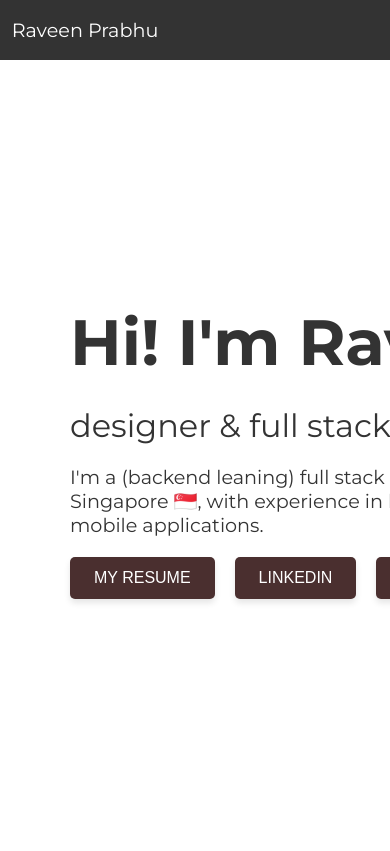
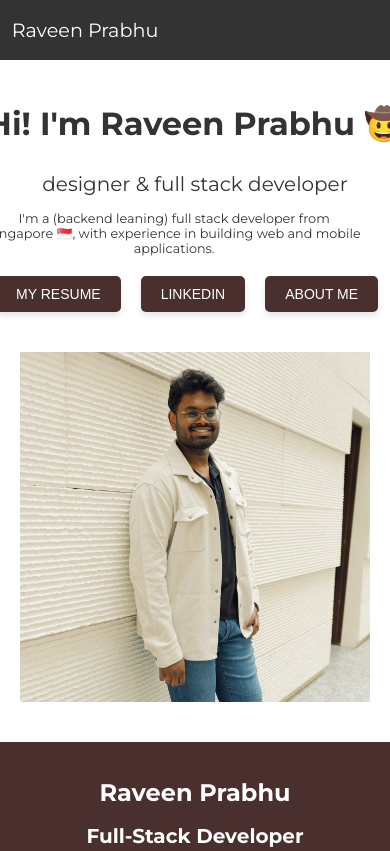
Before and after one commit to itsraveen/personal-portfolio, a Gatsby site: page / in a window 390 px wide. Shown: the top 851 px of the page. Built offline with nearby package versions, Linux system fonts and the light colour scheme; Gatsby itself is replaced by a stand-in of ours.

Commit message:
Configure hero screen for mobile

```diff
--- a/src/components/css/hero2.module.css
+++ b/src/components/css/hero2.module.css
@@ -102,3 +102,72 @@ html, body {
   .button:hover {
     background-color: #826666; /* Darker shade on hover */
   }
+
+
+/* Mobile Styles */
+@media (max-width: 768px) {
+    .hero {
+        flex-direction: column; /* Stack text and image vertically */
+        /* padding: 10px; */
+        height: auto; /* Allow height to adjust based on content */
+        justify-content: center;
+        align-items: center;
+        text-align: center;
+        margin-top: 5vh;
+    }
+
+    .textSide {
+        padding-left: 0; /* Remove left padding */
+        padding-right: 0;
+    }
+
+    .name {
+        width: auto; /* Allow the name to adjust its width */
+        font-size: 1.0em; /* Adjust font size for smaller screens */
+        height: auto; /* Adjust height */
+        line-height: normal; /* Adjust line height */
+        word-wrap: break-word; /* Ensure long words break */
+    }
+
+    .roles {
+        font-size: 1.25em; /* Adjust font size for smaller screens */
+        margin: 15px 0;
+    }
+
+    .intro {
+        font-size: 0.8em; /* Adjust font size for smaller screens */
+        max-width: 90%; /* Restrict width to fit smaller screens */
+        word-wrap: break-word; /* Ensure long words break */
+    }
+
+    .imageSide {
+        margin: 20px 0;
+        width: 100%; /* Allow image to take up full width */
+        padding: 0;
+    }
+
+    .buttonContainer {
+        flex-direction: row; /* Stack buttons vertically */
+    }
+
+    .button {
+        margin: 0 10px; /* Add space between stacked buttons */
+        padding: 10px 20px; /* Adjust padding */
+        font-size: 14px; /* Adjust font size */
+    }
+
+    .name:hover {
+        width: auto; /* Adjust width to fit "Hi! I'm Raveen Prabhu" */
+        background-color: #D7E8D5; /* Highlight color on hover */
+        animation: bounce 0.5s;
+    }
+
+    @keyframes bounce {
+        0%, 100% {
+            transform: translateY(0);
+        }
+        50% {
+            transform: translateY(-10px);
+        }
+    }
+}
--- a/src/components/js/navbar.js
+++ b/src/components/js/navbar.js
@@ -13,7 +13,7 @@ const Navbar = () => {
       setIsMobile(window.innerWidth < 768);
     };
 
-    handleResize();
+    handleResize(); // Run the function on mount
     window.addEventListener('resize', handleResize);
     return () => window.removeEventListener('resize', handleResize);
   }, []);
@@ -23,18 +23,43 @@ const Navbar = () => {
   };
 
   return (
-    <nav id="navbar" className={styles.navbar}>
+    <nav className={styles.navbar}>
       <div className={styles.navbarLeft}>
         <Link to="/" className={styles.navbarLink}>
           <span className={styles.navbarBrand}>Raveen Prabhu</span>
         </Link>
       </div>
       {isMobile ? (
-        <div className={styles.navbarRight}>
-          <button className={styles.menuButton} onClick={toggleMenu}>
-            <Menu size={24} />
-          </button>
-        </div>
+        <>
+          <div className={styles.navbarRight}>
+            {/* <button className={styles.menuButton} onClick={toggleMenu}>
+              <Menu size={24} />
+            </button> */}
+
+            <button className={styles.menuButton} onClick={toggleMenu}>
+              ☰ {/* Temporary replacement for testing */}
+            </button>
+
+          </div>
+          {isMenuOpen && (
+            <div className={styles.mobileMenu}>
+              <ul className={styles.mobileNavbarMenu}>
+                <li className={styles.mobileNavbarItem}>
+                  <Link to="/" className={styles.navbarLink}>Home</Link>
+                </li>
+                <li className={styles.mobileNavbarItem}>
+                  <Link to="/about" className={styles.navbarLink}>About</Link>
+                </li>
+                <li className={styles.mobileNavbarItem}>
+                  <Link to="/experience" className={styles.navbarLink}>Experiences</Link>
+                </li>
+                <li className={styles.mobileNavbarItem}>
+                  <Link to="/projects" className={styles.navbarLink}>Projects</Link>
+                </li>
+              </ul>
+            </div>
+          )}
+        </>
       ) : (
         <div className={styles.navbarRight}>
           <ul className={styles.navbarMenu}>
@@ -53,24 +78,6 @@ const Navbar = () => {
           </ul>
         </div>
       )}
-      {isMobile && isMenuOpen && (
-        <div className={styles.mobileMenu}>
-          <ul className={styles.mobileNavbarMenu}>
-            <li className={styles.mobileNavbarItem}>
-              <Link to="/" className={styles.navbarLink}>Home</Link>
-            </li>
-            <li className={styles.mobileNavbarItem}>
-              <Link to="/about" className={styles.navbarLink}>About</Link>
-            </li>
-            <li className={styles.mobileNavbarItem}>
-              <Link to="/experience" className={styles.navbarLink}>Experiences</Link>
-            </li>
-            <li className={styles.mobileNavbarItem}>
-              <Link to="/projects" className={styles.navbarLink}>Projects</Link>
-            </li>
-          </ul>
-        </div>
-      )}
     </nav>
   );
 };
```
